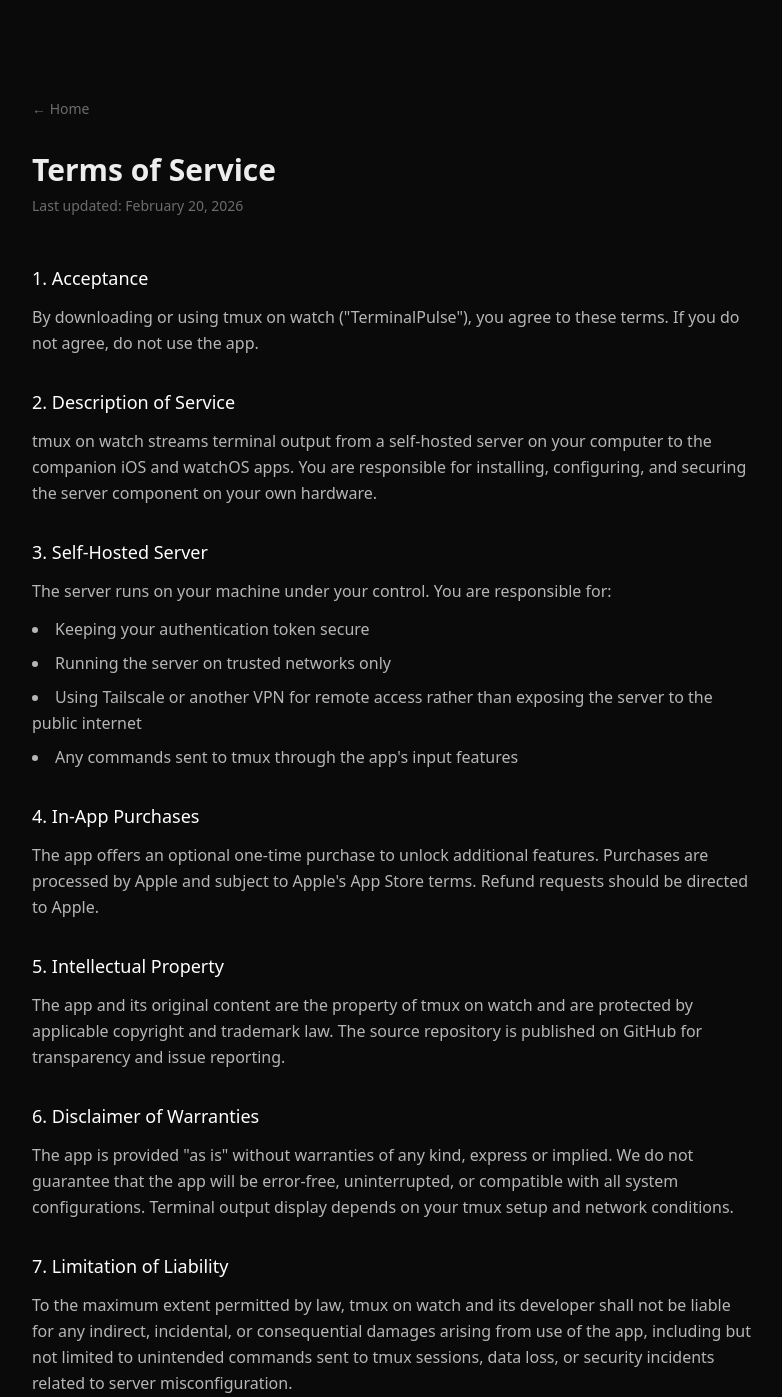
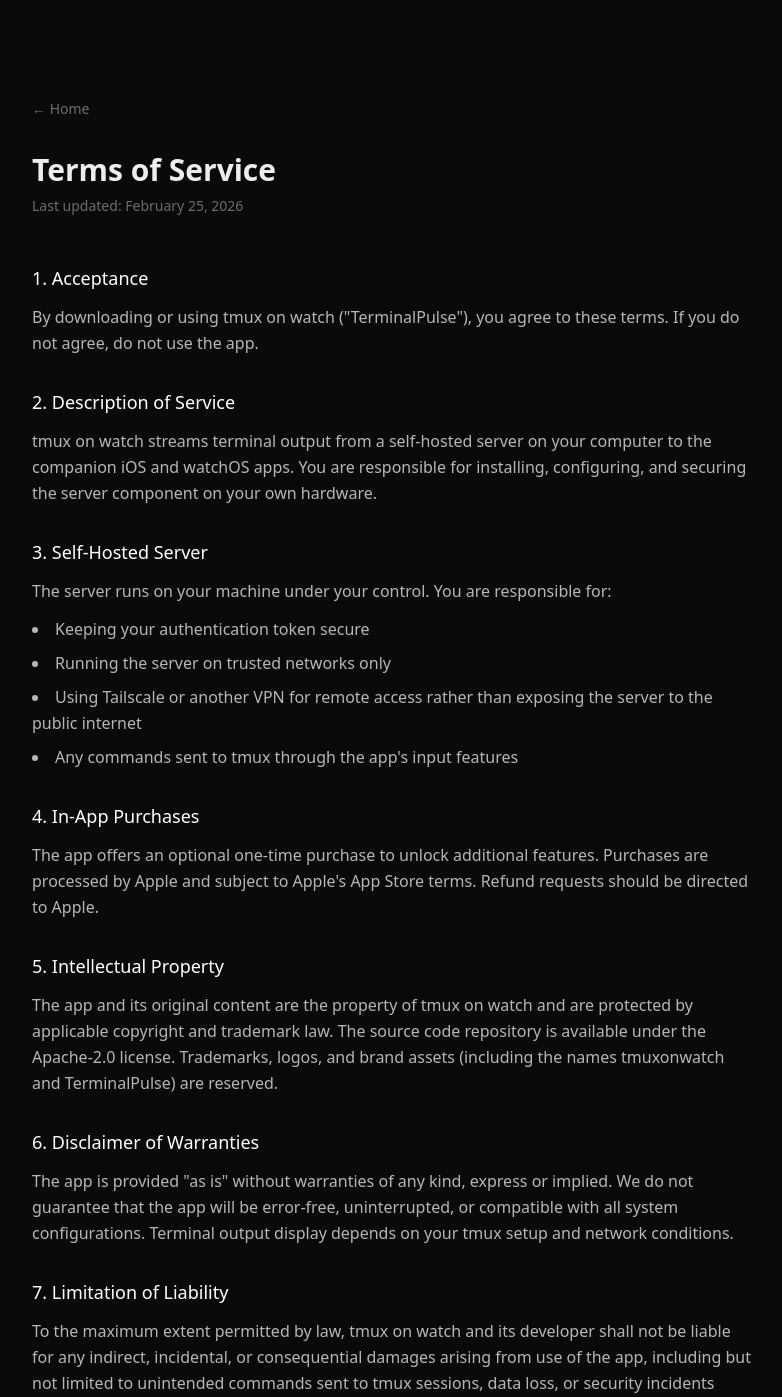
Before and after one commit to beneaug/tmuxonwatch.com, a Next.js app: page /terms in a window 1280 px wide. Shown: the top 1397 px of the page, without its empty margins (248-1030 px from the left). Built offline with nearby package versions, Linux system fonts and the light colour scheme.

Commit message:
Align terms with Apache-2.0 source availability and trademark reservation

```diff
--- a/app/terms/page.tsx
+++ b/app/terms/page.tsx
@@ -19,7 +19,7 @@
 
         <h1 className="text-3xl font-semibold mt-8 mb-2">Terms of Service</h1>
         <p className="text-white/40 text-sm mb-12">
-          Last updated: February 20, 2026
+          Last updated: February 25, 2026
         </p>
 
         <div className="space-y-8 text-white/70 leading-relaxed">
@@ -85,8 +85,9 @@
             <p>
               The app and its original content are the property of tmux on watch
               and are protected by applicable copyright and trademark law. The
-              source repository is published on GitHub for transparency and
-              issue reporting.
+              source code repository is available under the Apache-2.0 license.
+              Trademarks, logos, and brand assets (including the names
+              tmuxonwatch and TerminalPulse) are reserved.
             </p>
           </section>
 
```
